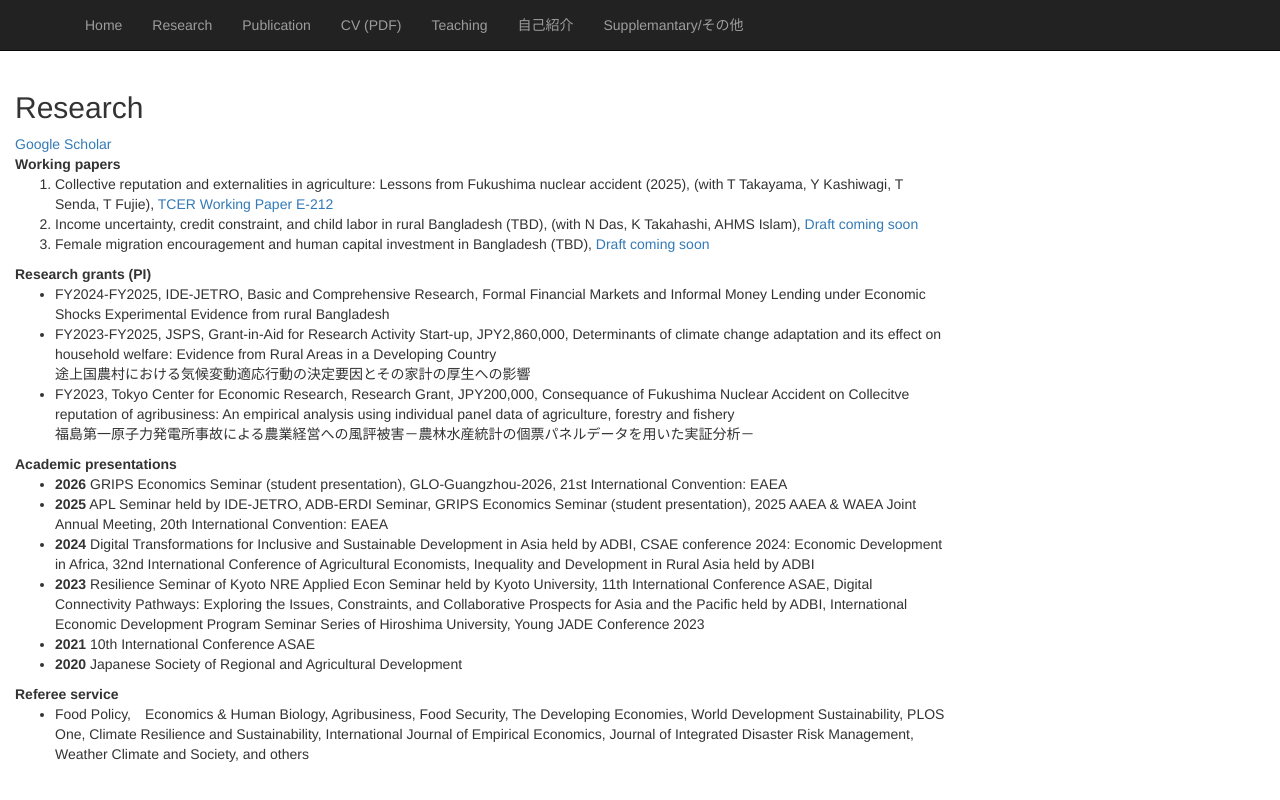
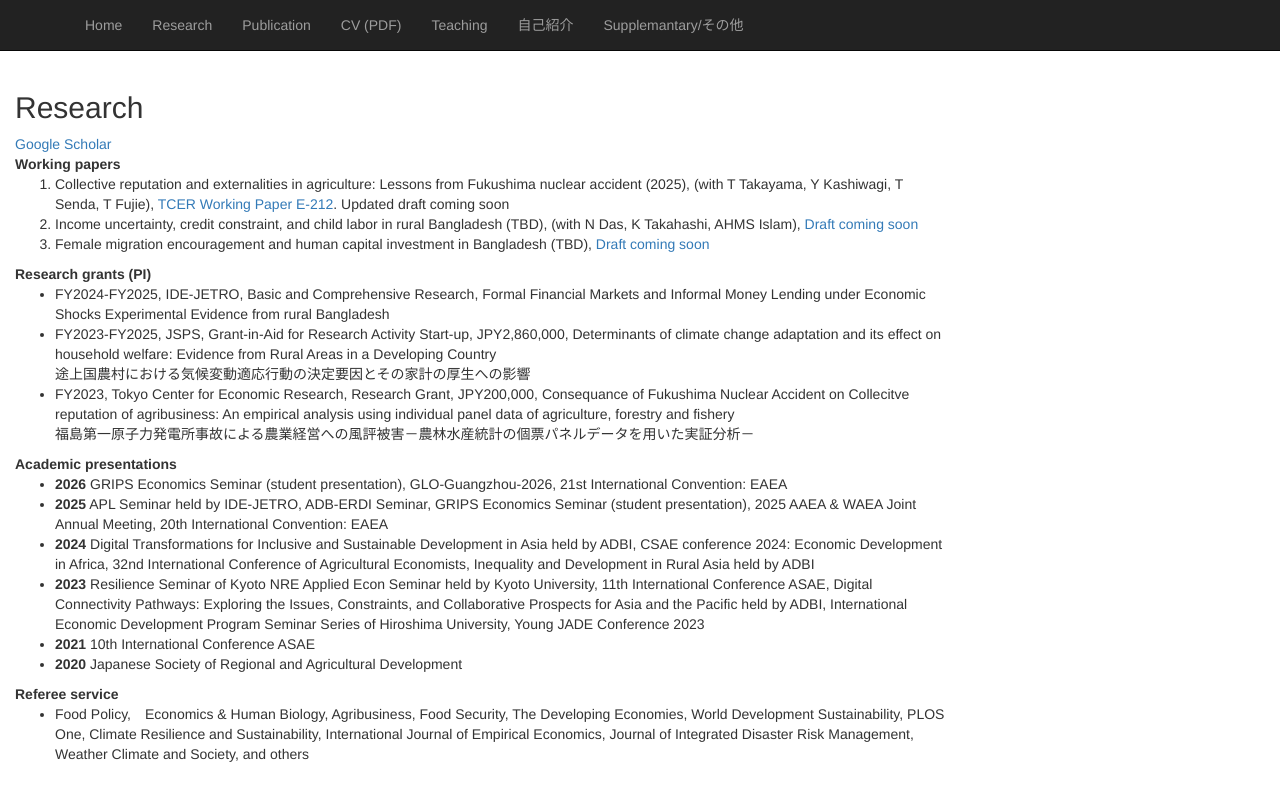
Before and after one commit to MasanoriMatsuura/masanorimatsuura.github.io, a plain HTML site: page research.html in a window 1280 px wide. Drawn offline with nearby package versions, Linux system fonts and the light colour scheme.

Commit message:
Update research.html

```diff
--- a/research.html
+++ b/research.html
@@ -64,7 +64,7 @@
                 <strong>Working papers</strong><br/>
 		    <ol>
 			    <li class="paper" words="add, your, keywords, here">Collective reputation and externalities in agriculture: Lessons from Fukushima nuclear accident (2025),
-(with T Takayama, Y Kashiwagi, T Senda, T Fujie), <!--Revision requested by <b><i>Journal of Public Economics</i></b>,-->  <a href="https://www.tcer.or.jp/wp/pdf/e212.pdf">TCER  Working Paper E-212</a></li>
+(with T Takayama, Y Kashiwagi, T Senda, T Fujie), <!--Revision requested by <b><i>Journal of Public Economics</i></b>,-->  <a href="https://www.tcer.or.jp/wp/pdf/e212.pdf">TCER  Working Paper E-212</a>. Updated draft coming soon</li>
 
 				<li class="paper" words="add, your, keywords, here">Income uncertainty, credit constraint, and child labor in rural Bangladesh (TBD),
 (with N Das, K Takahashi, AHMS Islam), <!--Revision requested by <b><i>Journal of Development Economics</i></b>,-->  <a href="">Draft coming soon</a></li>
```
